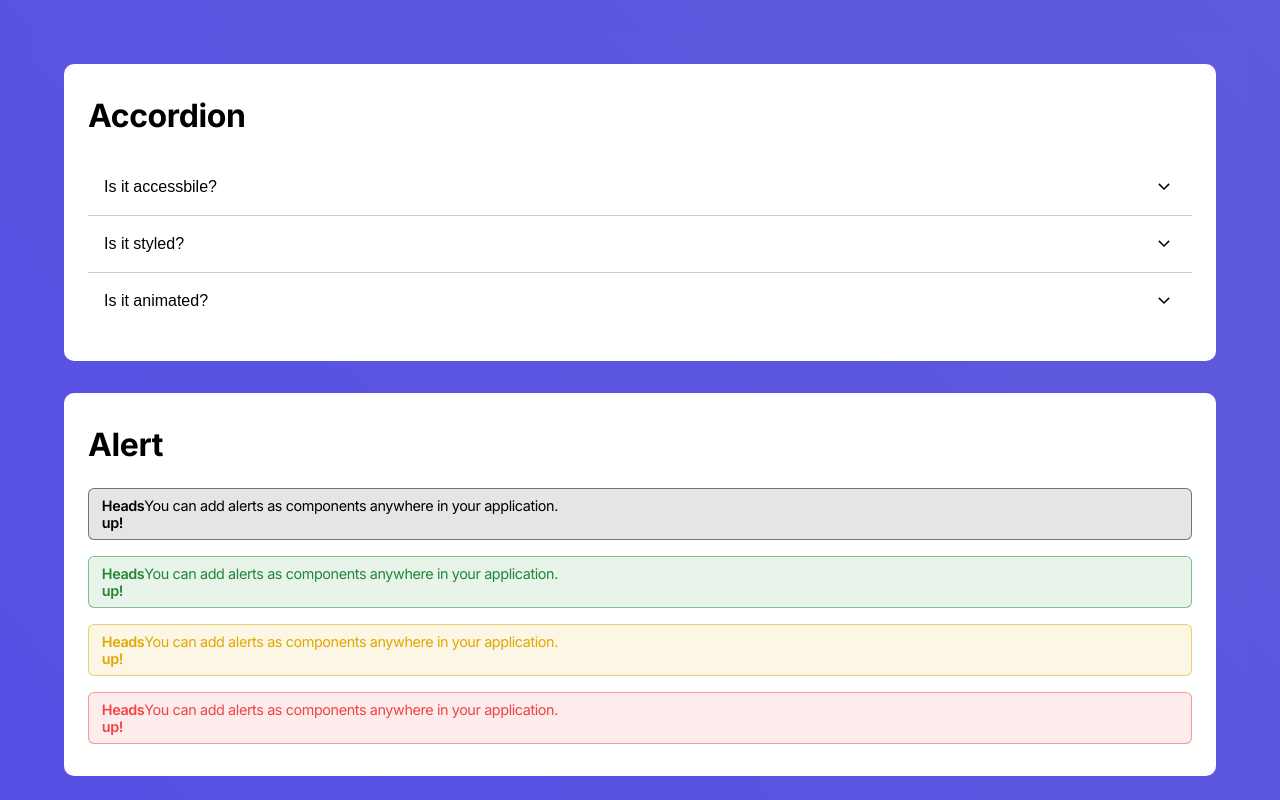
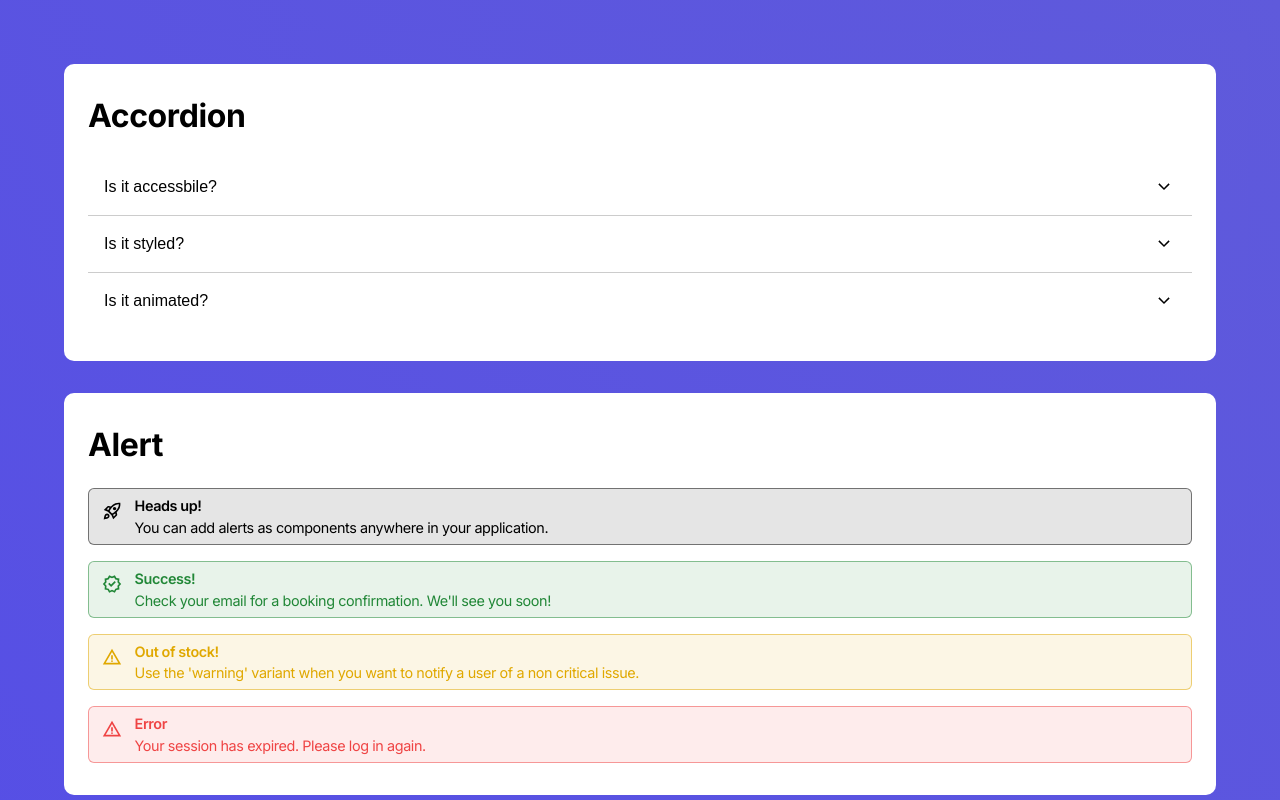
Before and after one commit to EtienneCClarke/EndUI, a React (Vite) app: page / in a window 1280 px wide. Shown: the top 800 px of the page. Built offline with nearby package versions, Linux system fonts and the light colour scheme.

Commit message:
Added alert example

```diff
--- a/src/ui/examples/alert-example.tsx
+++ b/src/ui/examples/alert-example.tsx
@@ -1,4 +1,4 @@
-import { Alert, AlertContent, AlertTitle } from "../components/alert"
+import { Alert, AlertContent, AlertTitle, RocketIcon, SuccessIcon, WarningIcon } from "../components/alert"
 
 export default function AlertExample() {
     return (
@@ -6,27 +6,31 @@ export default function AlertExample() {
             <h1>Alert</h1>
             <div style={{ display: 'flex', flexDirection: 'column', gap: '1rem' }}>
                 <Alert variant="primary">
+                    <RocketIcon />
                     <AlertTitle>Heads up!</AlertTitle>
                     <AlertContent>
                         You can add alerts as components anywhere in your application.
                     </AlertContent>
                 </Alert>
                 <Alert variant="success">
-                    <AlertTitle>Heads up!</AlertTitle>
+                    <SuccessIcon />
+                    <AlertTitle>Success!</AlertTitle>
                     <AlertContent>
-                        You can add alerts as components anywhere in your application.
+                        Check your email for a booking confirmation. We'll see you soon!
                     </AlertContent>
                 </Alert>
                 <Alert variant="warning">
-                    <AlertTitle>Heads up!</AlertTitle>
+                    <WarningIcon />
+                    <AlertTitle>Out of stock!</AlertTitle>
                     <AlertContent>
-                        You can add alerts as components anywhere in your application.
+                        Use the 'warning' variant when you want to notify a user of a non critical issue.
                     </AlertContent>
                 </Alert>
                 <Alert variant="destructive">
-                    <AlertTitle>Heads up!</AlertTitle>
+                    <WarningIcon />
+                    <AlertTitle>Error</AlertTitle>
                     <AlertContent>
-                        You can add alerts as components anywhere in your application.
+                        Your session has expired. Please log in again.
                     </AlertContent>
                 </Alert>
             </div>
```
